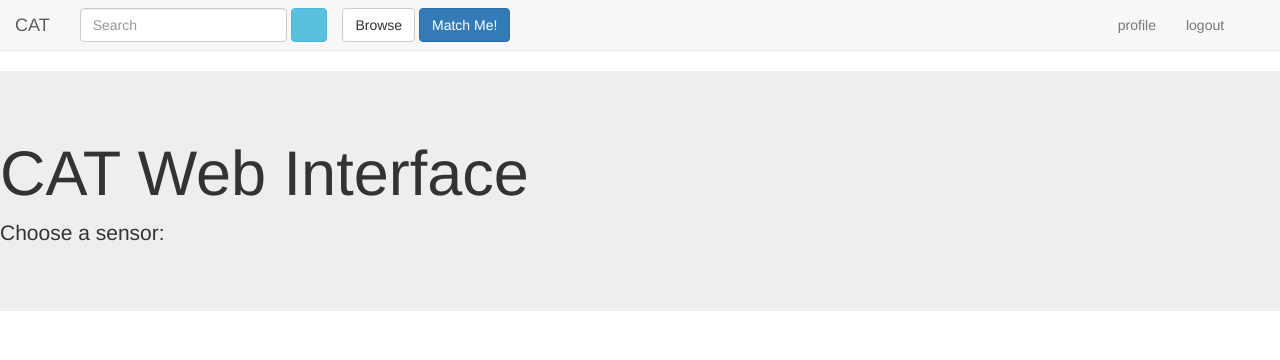
After one commit to danrs/sensor_db, a Python web app: template templates/home.html in a window 1280 px wide. The commit adds this page. Shown: the top 360 px of the page. Run offline with Jinja, Linux system fonts and the light colour scheme; the template is opened without the code that fills it, so the values that code supplies are empty; some libraries are stand-ins or nearby versions; some web fonts are replaced.

Commit message:
completed home and about pages

```diff
--- /dev/null
+++ b/templates/home.html
@@ -0,0 +1,24 @@
+{%extends "skeleton.html"%}
+
+{%block title %}CAT{% endblock %}
+
+
+{%block content%}
+<!--Print intro text-->
+<div class="jumbotron">
+    <h1>CAT Web Interface</h1>
+    <p class=lead>Choose a sensor:</p>
+</div>
+
+<div class="container">
+    <div class="row">
+      <!--Print tiles of sensor buttons-->
+      <div class="btn-group" role="group" aria-label="...">
+        {% for sensor in sensors  %}
+          <a href="{{ script_uri ~ "/" ~ sensor }}" class="btn btn-default">{{sensor}}</a>
+        {% endfor %}
+      </div>
+    </div>
+</div>
+
+{%endblock content%}
--- a/templates/skeleton.html
+++ b/templates/skeleton.html
@@ -20,7 +20,7 @@
     <title>{% block title %}CAT{% endblock title %}</title>
 
     <!-- Bootstrap core CSS -->
-    <link href="http://maxcdn.bootstrapcdn.com/bootswatch/3.2.0/cyborg/bootstrap.min.css" rel="stylesheet" media="screen">
+    <link href="http://maxcdn.bootstrapcdn.com/bootswatch/3.2.0/paper/bootstrap.min.css" rel="stylesheet" media="screen">
 
     <!-- Custom styles for this template -->
     <!--<link href="templates/starter-template.css" rel="stylesheet">-->
@@ -38,7 +38,7 @@
   <body>
 
   {% block navbar %}
-  <nav class="navbar navbar-default navbar-fixed-top" role="navigation">
+  <nav class="navbar navbar-default navbar-static-top" role="navigation">
     <div class="container-fluid">
       <!-- Brand and toggle get grouped for better mobile display -->
       <div class="navbar-header">
```
Also changed, not shown: templates/about.html (added, +17 -0 lines), 1 other file.
